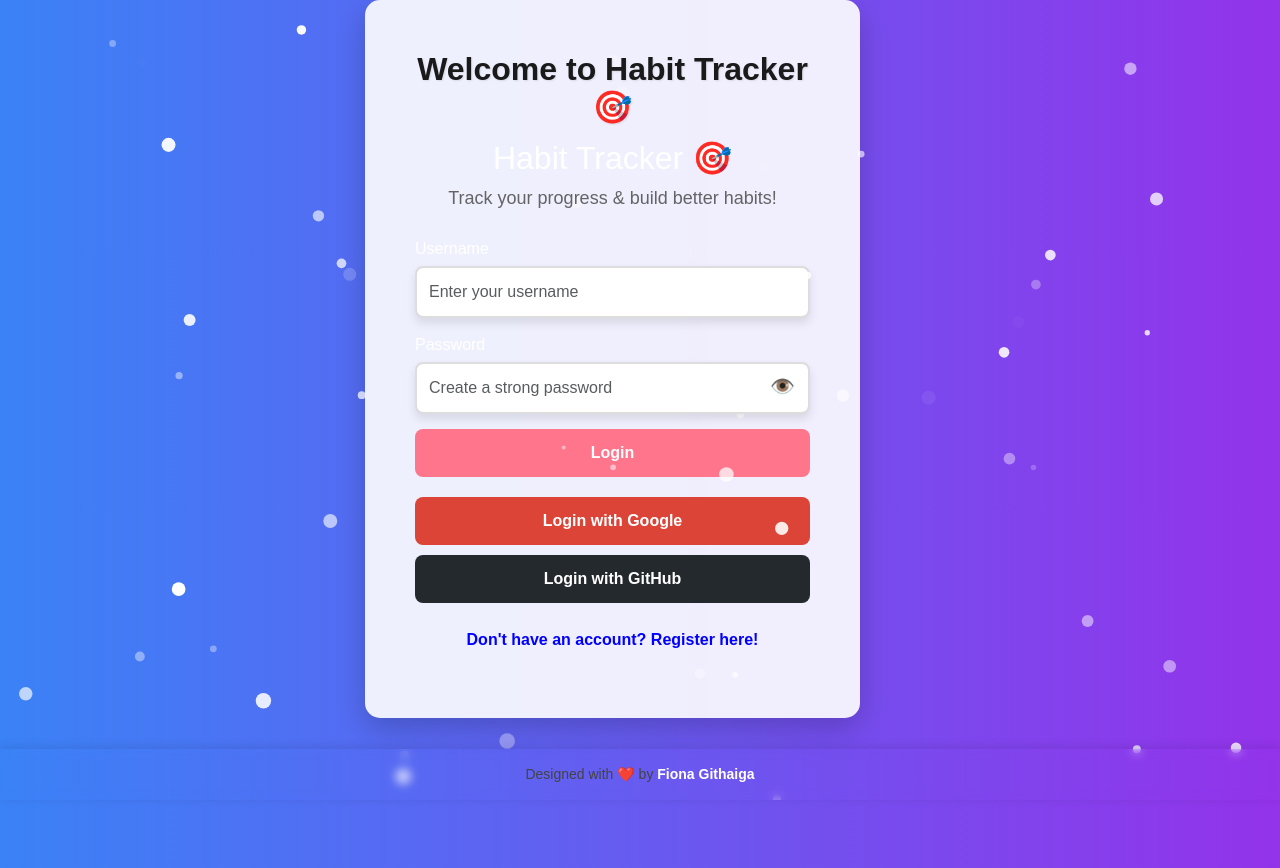
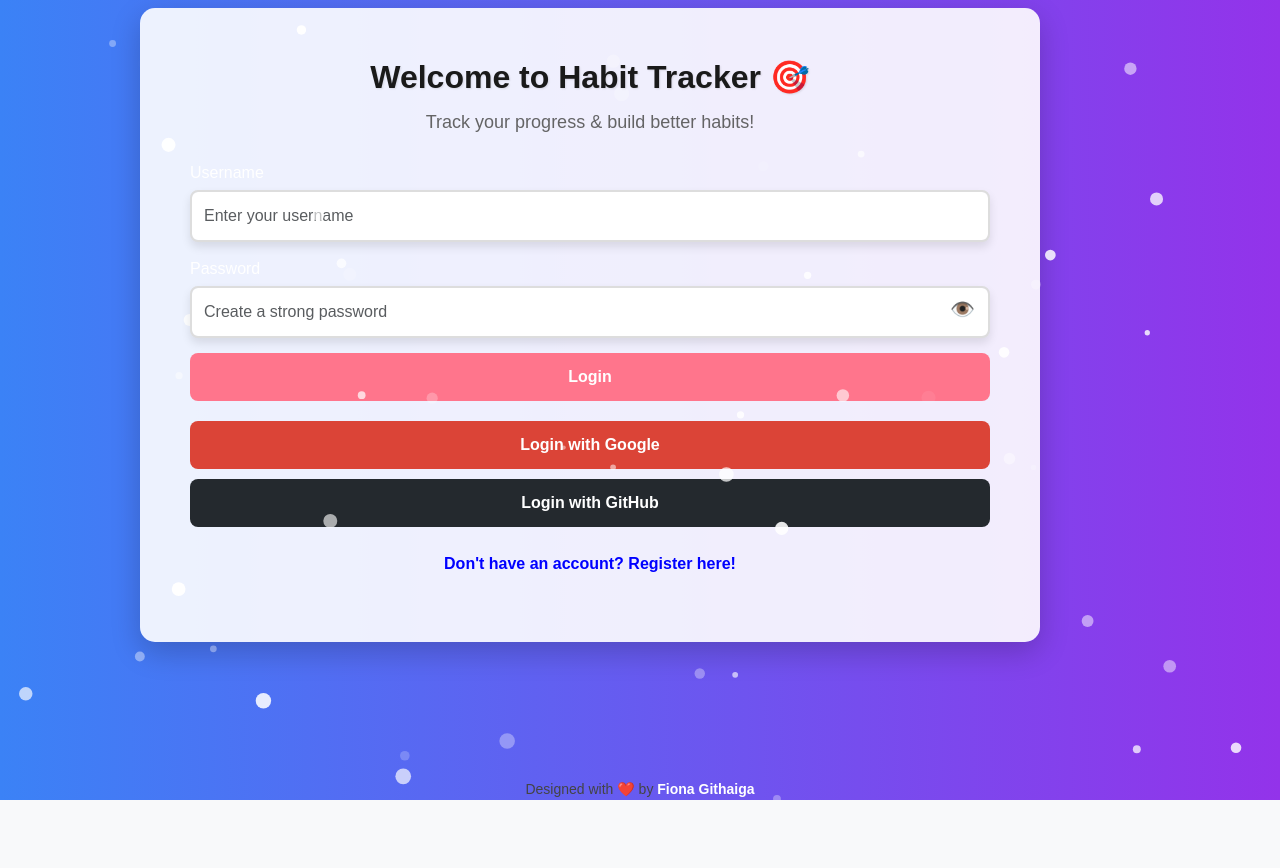
Before and after one commit to FionaG26/habit-tracker, a Vue app in the folder habit-tracker-vue/: page / in a window 1280 px wide. After the commit the page ends 800 px from the top, so only its background shows below. Built offline with nearby package versions, Linux system fonts and the light colour scheme.

Commit message:
Update Auth.vue

```diff
--- a/habit-tracker-vue/src/components/Auth.vue
+++ b/habit-tracker-vue/src/components/Auth.vue
@@ -2,7 +2,6 @@
   <div class="auth-container">
     <div class="auth-card">
       <h1 class="header-title">Welcome to Habit Tracker 🎯</h1>
-      <h2 class="title">Habit Tracker 🎯</h2>
       <p class="subtitle">Track your progress & build better habits!</p>
 
       <form @submit.prevent="handleSubmit">
@@ -148,7 +147,7 @@ body {
   padding: 50px;
   border-radius: 15px;
   box-shadow: 0px 10px 30px rgba(0, 0, 0, 0.2);
-  width: 550px; /* Made wider */
+  width: 1000px; /* Made wider */
   max-width: 90%;
   text-align: center;
   transition: transform 0.3s ease-in-out;
@@ -177,6 +176,7 @@ body {
 .form-group {
   margin-bottom: 15px;
   text-align: left;
+  text-color: black;
 }
 
 .form-control {
@@ -277,9 +277,6 @@ body {
   text-align: center;
   font-size: 14px;
   color: #444; /* Slightly darker for better readability */
-  padding: 15px 20px;
-  box-shadow: 0px -2px 10px rgba(0, 0, 0, 0.1); /* Soft top shadow */
-  backdrop-filter: blur(5px); /* Modern glassmorphism effect */
 }
 
 .footer-link {
```
